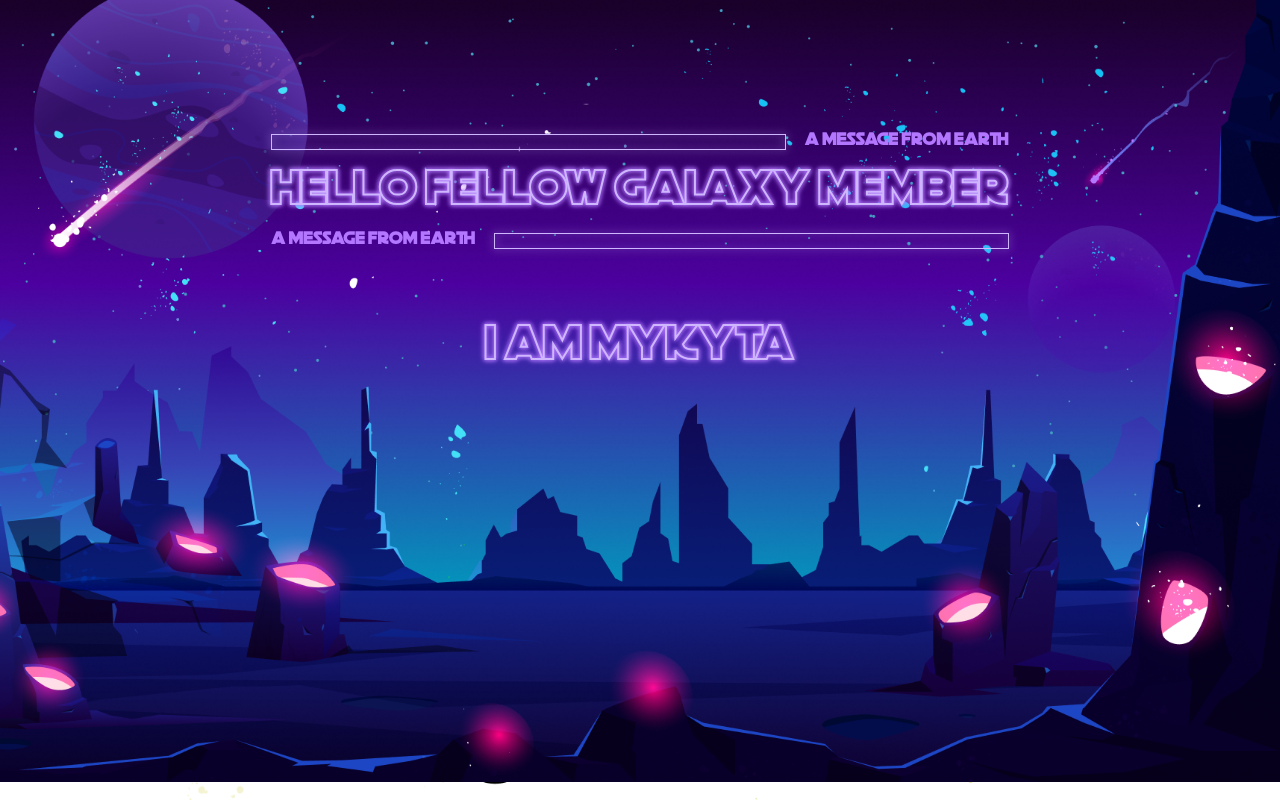
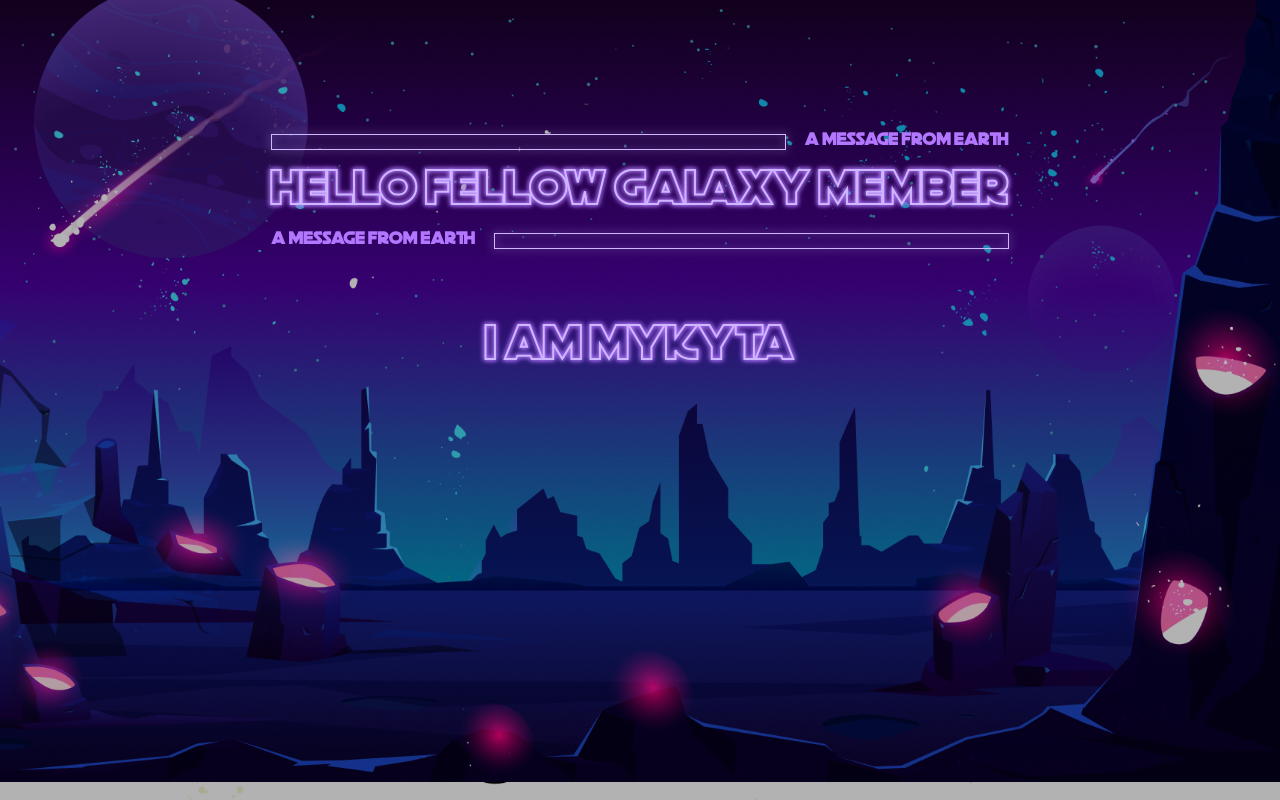
Before and after one commit to ZozuliaMykyta/portfolio, a React (Vite) app: page / in a window 1280 px wide. Built offline with nearby package versions, Linux system fonts and the light colour scheme.

Commit message:
feat: enhance SlideShow with fade effect and background gradients

```diff
--- a/src/components/SlideShow.tsx
+++ b/src/components/SlideShow.tsx
@@ -1,7 +1,8 @@
 import React from "react";
 import { Swiper, SwiperSlide } from "swiper/react";
-import { Mousewheel } from "swiper/modules";
+import { Mousewheel, EffectFade } from "swiper/modules";
 import "swiper/css";
+import "swiper/css/effect-fade";
 import MainSlide from "./slides/MainSlide";
 import SkillsSlide from "./slides/SkillsSlide";
 
@@ -15,11 +16,12 @@ const SlideShow: React.FC = () => {
         sensitivity: 1,
         releaseOnEdges: true,
       }}
-      modules={[Mousewheel]}
+      modules={[Mousewheel, EffectFade]}
       style={{ width: "100vw", height: "100vh" }}
       allowTouchMove={false}
       simulateTouch={false}
       touchStartPreventDefault={true}
+      effect={"fade"}
       noSwiping={true}
       noSwipingClass="swiper-no-swiping"
     >
@@ -27,7 +29,7 @@ const SlideShow: React.FC = () => {
         className="slide-structure"
         style={{
           background:
-            "url('assets/img/main-background.png') 0 0 / cover no-repeat",
+            "linear-gradient(rgba(0, 0, 0, 0.3), rgba(0, 0, 0, 0.3)), url('assets/img/main-background.png') 0 0 / cover no-repeat",
         }}
       >
         <MainSlide />
@@ -36,7 +38,7 @@ const SlideShow: React.FC = () => {
         className="slide-structure"
         style={{
           background:
-            "url('assets/img/skills-background.png') 0 0 / cover no-repeat",
+            "linear-gradient(rgba(0, 0, 0, 0.4), rgba(0, 0, 0, 0.4)), url('assets/img/skills-background.png') 0 0 / cover no-repeat",
         }}
       >
         <SkillsSlide />
```
